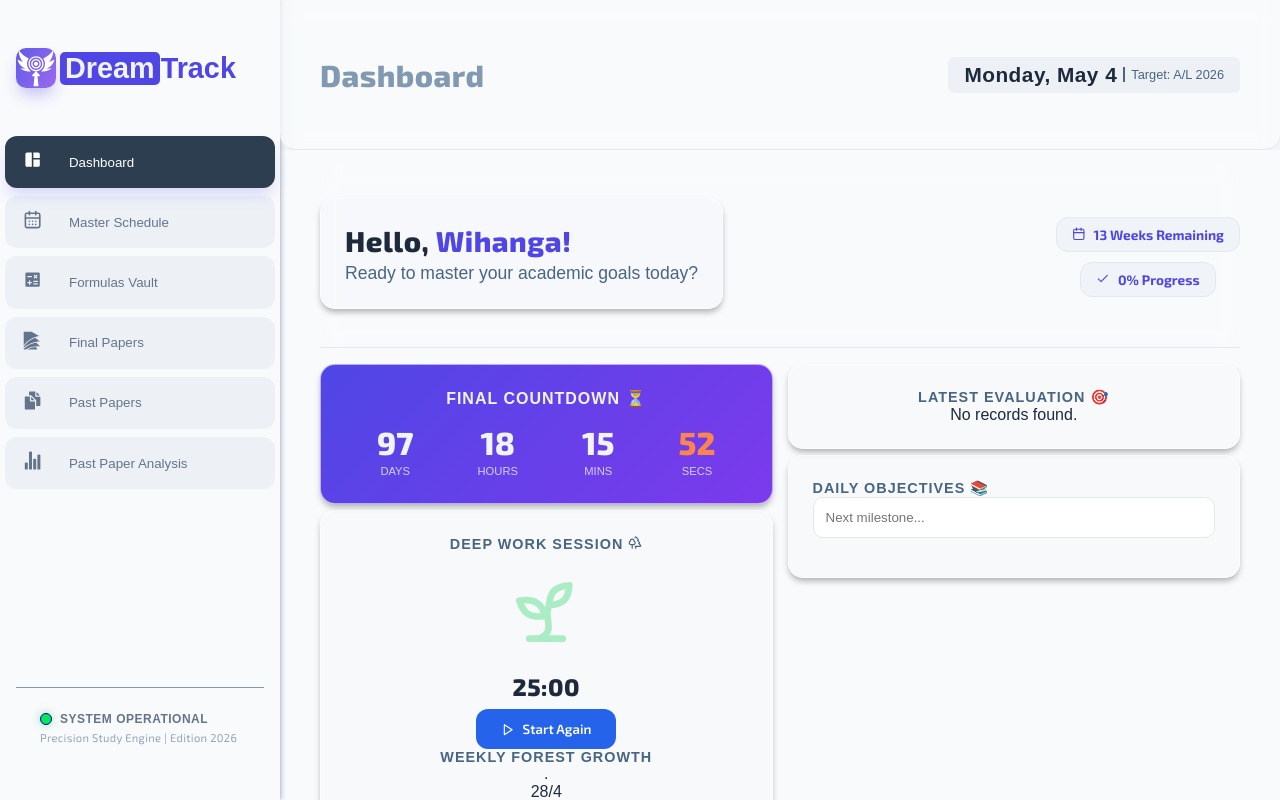
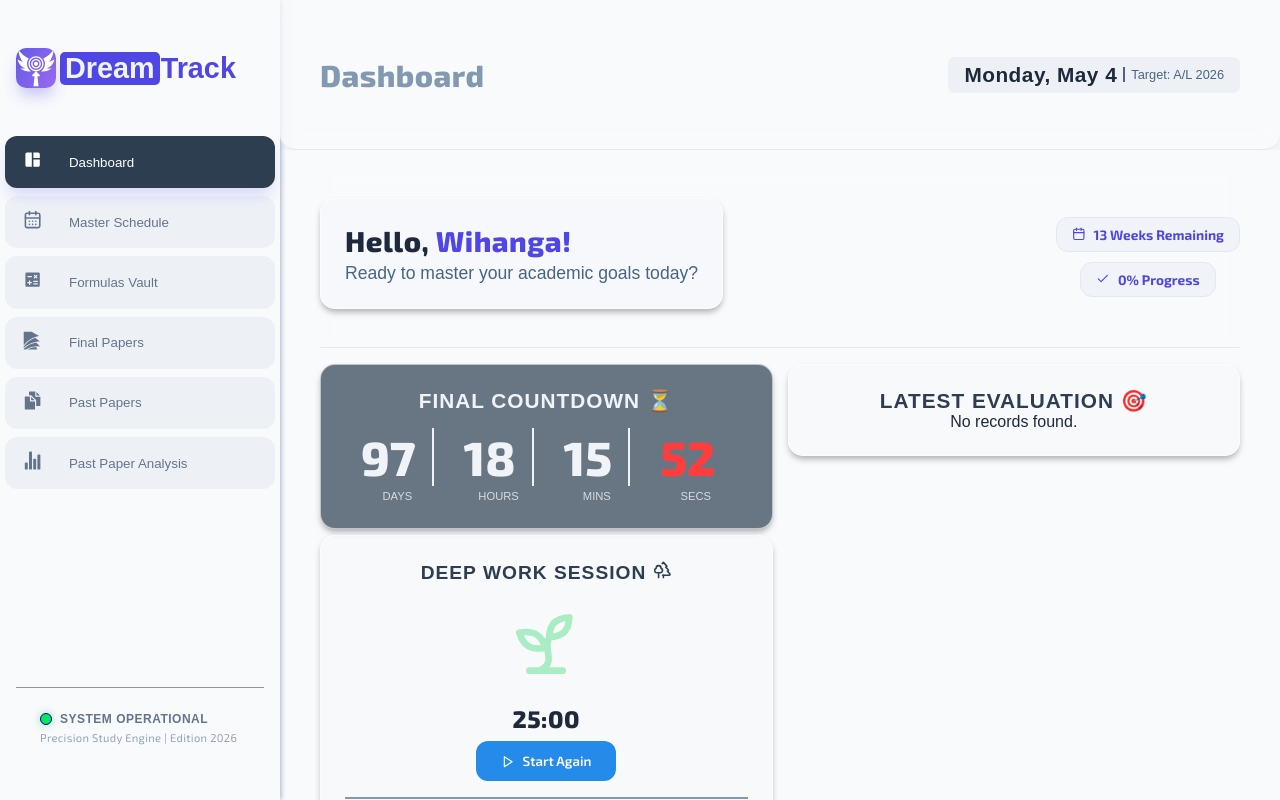
Before and after one commit to lakshan-beast/Future-Plan, a React (Vite) app: page / in a window 1280 px wide. Built offline with nearby package versions, Linux system fonts and the light colour scheme; a web font is replaced by a local one.

Commit message:
Refactor dashboard styles for improved layout and readability, remove unused code

```diff
--- a/src/styles/pages/_dashboard.scss
+++ b/src/styles/pages/_dashboard.scss
@@ -1,4 +1,10 @@
 .dashboard-wrapper {
+  //   max-width: 600px;
+  //   display: flex;
+  //   flex-direction: column;
+  //   justify-content: center;
+  //   align-items: center;
+
   .dashboard-main {
     display: flex;
     justify-content: space-between;
@@ -6,13 +12,9 @@
     gap: 20px;
     padding: 2rem 0;
     margin-bottom: 1rem;
-    // background: $color-content;
     -webkit-backdrop-filter: blur(10px);
     backdrop-filter: blur(10px);
     border-bottom: 1px solid $border;
-    position: sticky;
-    top: 0;
-    z-index: 100;
 
     .welcome-section {
       h1 {
@@ -35,6 +37,7 @@
       display: flex;
       align-items: center;
       flex-direction: column;
+      justify-content: space-between;
       gap: 10px;
 
       .badge-status {
@@ -55,35 +58,14 @@
 
   .main-grid {
     display: grid;
-    grid-template-columns: 1fr 1fr;
+    grid-template-columns: repeat(auto-fit, minmax(300px, 1fr));
     gap: 15px;
   }
-
-  // Focus Timer Styles
-  // .focus-card-premium {
-  //   text-align: center;
-  //   .timer-display {
-  //     font-size: 3.5rem;
-  //     font-weight: 800;
-  //     color: #2563eb;
-  //     margin: 10px 0;
-  //   }
-  //   .timer-controls button {
-  //     background: #f1f5f9;
-  //     border: none;
-  //     padding: 10px 20px;
-  //     border-radius: 10px;
-  //     margin: 0 5px;
-  //     cursor: pointer;
-  //     font-size: 1.2rem;
-  //     &:hover {
-  //       background: #e2e8f0;
-  //     }
-  //   }
-  // }
+}
 
 //   // To-Do Styles
 .todo-card {
+  display: none;
   input {
     width: 100%;
     padding: 12px;
@@ -117,152 +99,14 @@
     }
   }
 }
-}
-//   .daily-progress-container {
-//     margin-bottom: 20px;
-
-//     .progress-info {
-//       display: flex;
-//       justify-content: space-between;
-//       align-items: center;
-
-//       h3 {
-//         margin: 0;
-//         font-size: 1rem;
-//         color: #64748b;
-//       }
-//       .percentage {
-//         font-size: 1.5rem;
-//         font-weight: 800;
-//         color: #2563eb;
-//       }
-//     }
-
-//     .progress-bar-outer {
-//       height: 12px;
-//       background: #f1f5f9;
-//       border-radius: 10px;
-//       margin: 15px 0;
-//       overflow: hidden;
-
-//       .progress-bar-inner {
-//         height: 100%;
-//         background: linear-gradient(90deg, #2563eb, #3b82f6);
-//         border-radius: 10px;
-//         transition: width 0.5s ease-in-out; // මේකෙන් තමයි progress එක ලස්සනට පිරෙන්නේ
-//       }
-//     }
-
-//     .task-count {
-//       margin: 0;
-//       font-size: 0.85rem;
-//       color: #94a3b8;
-//       text-align: right;
-//     }
-//   }
-
-//   .performance-card {
-//     .performance-content {
-//       text-align: center;
-
-//       .sub-tag {
-//         display: inline-block;
-//         padding: 5px 12px;
-//         background: #eef2ff;
-//         color: #4f46e5;
-//         border-radius: 8px;
-//         font-size: 0.8rem;
-//         font-weight: 700;
-//         text-transform: uppercase;
-//       }
-
-//       .score-display {
-//         margin: 20px 0;
-//         .score {
-//           font-family: $font-exo;
-//           font-size: 3.5rem;
-//           font-weight: 800;
-//           color: #1e293b;
-//           line-height: 1;
-//         }
-//         .label {
-//           margin: 0;
-//           font-size: 0.85rem;
-//           color: #94a3b8;
-//           font-weight: 600;
-//         }
-//       }
-
-//       .remarks-box {
-//         background: #f8fafc;
-//         padding: 12px;
-//         border-radius: 10px;
-//         font-size: 0.85rem;
-//         color: #64748b;
-//         border-left: 4px solid #cbd5e1;
-//         text-align: left;
-//       }
-//     }
-//   }
-
-//   // Right Column Styles
-//   .mini-card {
-//     p {
-//       margin: 0;
-//       color: #64748b;
-//       font-size: 0.85rem;
-//       font-weight: 600;
-//     }
-//     .mini-timer {
-//       font-size: 1.4rem;
-//       font-weight: 700;
-//       margin-top: 10px;
-//       color: #1e293b;
-//     }
-//     .progress-bar-bg {
-//       height: 8px;
-//       background: #f1f5f9;
-//       border-radius: 10px;
-//       margin: 10px 0;
-//       .progress-bar-fill {
-//         height: 100%;
-//         background: #2563eb;
-//         border-radius: 10px;
-//         transition: $transition;
-//       }
-//     }
-//   }
 // }
-
-// .papers-page {
-//   background: rgba($color-white, 0.2);
-//   padding: 1rem 50px;
-
-// //   // .card {
-// //   //   background: rgba($color-white, 0.4);
-// //   //   // background-color: white;
-// //   //   padding: 1.5rem;
-// //   //   margin-bottom: 6px;
-// //   //   border-radius: 15px;
-// //   //   border: 1px solid $border;
-// //   //   box-shadow: 0 4px 6px -1px rgba(0, 0, 0, 0.05);
-
-// //   //   h3 {
-// //   //     margin-top: 0;
-// //   //     margin-bottom: 25px;
-// //   //     color: #495b74;
-// //   //     font-size: 1.2rem;
-// //   //     text-transform: uppercase;
-// //   //     letter-spacing: 1px;
-// //   //     text-align: center;
-// //   //   }
-// //   // }
-// }
-
-// // }
-
 .focus-card-premium {
   text-align: center;
+
+  h3 {
+    font-size: 1.2rem;
+    color: $black-color;
+  }
 
   .forest-visual {
     display: flex;
@@ -281,7 +125,7 @@
         color: #22c55e;
       }
       &.grown {
-        color: #04692b;
+        color: #019138;
         filter: drop-shadow(0 0 10px rgba(34, 197, 94, 0.4));
       }
     }
@@ -292,8 +136,9 @@
 
     .timer-display {
       margin-top: 15px;
+
       .display-time {
-        font-size: 3.5rem;
+        font-size: 4rem;
         font-weight: 800;
         font-family: $font-exo;
         color: #1e293b;
@@ -331,16 +176,16 @@
       font-family: $font-exo;
     }
     .btn-start {
-      background: #2563eb;
+      background: #258beb;
       color: white;
     }
     .btn-complete {
-      background: #22c55e;
+      background: #0ce017;
       color: white;
     }
     .btn-pause {
       background: #f1f5f9;
-      color: #64748b;
+      color: #596a81;
     }
   }
 }
@@ -358,39 +203,44 @@
 }
 
 .forest-gallery {
-  .tree-list {
+  margin-top: 1rem;
+  border-top: 2px solid $color-text;
+  padding-top: 16px;
+
+  .calendar-grid {
     display: flex;
     flex-wrap: wrap;
     gap: 15px;
     margin: 20px 0;
     min-height: 80px;
     padding: 15px;
-    background: #f8fafc;
+    background: #eceef0;
     border-radius: 12px;
 
-    .mini-tree {
+    .day-growth {
       display: flex;
       flex-direction: column;
       align-items: center;
       background: white;
-      padding: 8px;
+      padding: 12px 8px;
       border-radius: 10px;
       box-shadow: 0 2px 4px rgba(0, 0, 0, 0.05);
       animation: growIn 0.5s ease-out;
 
-      .mini-tree-icon {
-        color: #166534;
-        font-size: 2rem;
+      .tree-stack {
+        //   color: #166534;
+        color: #0ce017;
+        font-size: 1.3rem;
       }
-      .tree-time {
+      .seed-dot {
         font-size: 0.7rem;
         font-weight: 700;
-        color: #64748b;
+        color: #84b0ee;
         margin-top: 4px;
       }
     }
 
-    .empty-msg {
+    .day-label {
       color: #94a3b8;
       font-size: 0.85rem;
       font-style: italic;
@@ -398,16 +248,6 @@
       text-align: center;
     }
   }
-
-  // .forest-summary {
-  //   font-size: 0.9rem;
-  //   color: #1e293b;
-  //   border-top: 1px solid #f1f5f9;
-  //   padding-top: 10px;
-  //   strong {
-  //     color: #2563eb;
-  //   }
-  // }
 }
 
 @keyframes growIn {
@@ -421,58 +261,26 @@
   }
 }
 
-// .progress-card-premium {
-//   text-align: center;
-//   .progress-content {
-//     display: flex;
-//     flex-direction: column;
-//     align-items: center;
-//     .circular-chart {
-//       width: 120px;
-//       height: 120px;
-//       margin: 10px 0;
-//     }
-//     .circle-bg {
-//       fill: none;
-//       stroke: #f1f5f9;
-//       stroke-width: 3.8;
-//     }
-//     .circle {
-//       fill: none;
-//       stroke: #4f46e5;
-//       stroke-width: 3.8;
-//       stroke-linecap: round;
-//       transition: stroke-dasharray 0.5s ease;
-//     }
-//     .percentage {
-//       font-family: $font-exo;
-//       font-size: 0.5rem;
-//       font-weight: 800;
-//       text-anchor: middle;
-//       fill: #1e293b;
-//     }
-//     p {
-//       font-size: 0.85rem;
-//       color: #64748b;
-//       font-weight: 600;
-//     }
-//   }
-// }
-
 .performance-card {
   text-align: center;
+  h3 {
+    text-align: center;
+    color: $black-color;
+    font-size: 1.3rem;
+  }
 
   .sub-badge {
     display: inline-block;
-    padding: 4px 12px;
-    background: #eef2ff;
+    padding: 4px 20px;
+    background: #cbced6;
     color: $primary;
     border-radius: 20px;
     font-size: 0.75rem;
     font-weight: 700;
+    margin-top: 12px;
   }
   .score-box {
-    margin: 15px 0;
+    margin: 15px 0 6px 0;
 
     .score-num {
       font-family: $font-exo;
@@ -482,7 +290,7 @@
     }
     .percent-sign {
       font-size: 1.2rem;
-      color: #94a3b8;
+      color: #4f555f;
       font-weight: 700;
     }
   }
@@ -491,34 +299,49 @@
     font-size: 0.8rem;
     color: $color-content;
     text-transform: uppercase;
-    letter-spacing: 1px;
+    letter-spacing: 2px;
+    border-left: 5px solid;
+    background-color: rgba($black-color, 0.2);
+    padding: 6px 0;
+    border-radius: 0 6px 6px 0;
+    transition: $transition;
+
+    &:hover {
+      background-color: rgba($black-color, 1);
+      color: $color-white;
+    }
   }
 }
 
 .countdown-card-premium {
-  background: linear-gradient(135deg, #4f46e5 0%, #7c3aed 100%);
+  background: rgba($black-color, 0.7);
   color: $color-white;
   text-align: center;
 
   h3 {
     color: $color-white;
-    font-size: 1rem;
+    font-size: 1.3rem;
   }
 
   .timer-grid {
     display: flex;
-    justify-content: space-around;
+    justify-content: center;
+    gap: 30px;
     margin-top: 15px;
 
     .time-item {
       span {
         display: block;
-        font-size: 2rem;
+        font-size: 3rem;
         font-weight: 800;
         font-family: $font-exo;
+
+        padding-right: 16px;
+        border-right: 2px solid;
       }
       .secs {
-        color: #fc844d;
+        color: rgb(255, 61, 61);
+        border: none;
       }
 
       small {
```
Lines whose indentation alone changed are shown as unchanged.
